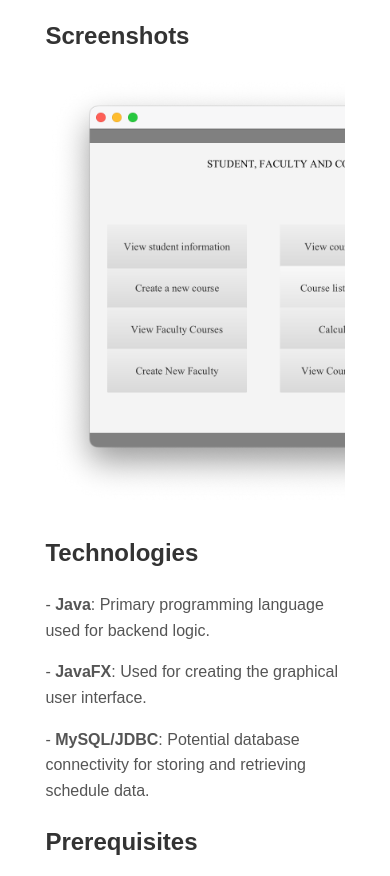
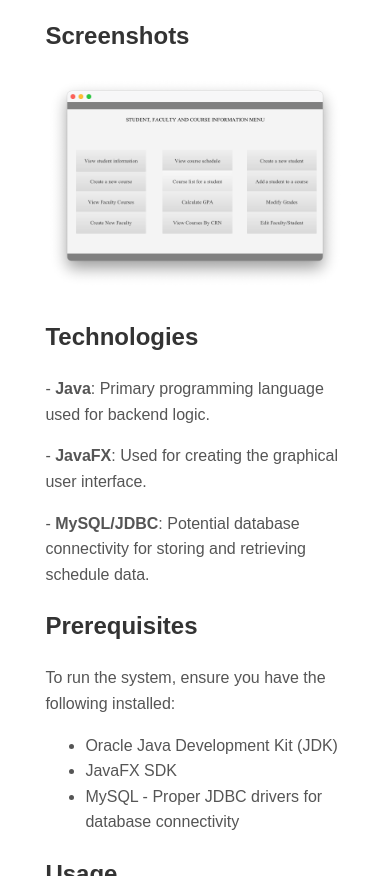
Before and after one commit to danielsilva010/MDCsys-withDB, a plain HTML site: page docs/index.html in a window 390 px wide. Shown: the part 874-1750 px from the top of the page. Drawn offline with Linux system fonts and the light colour scheme.

Commit message:
Update styles.css

```diff
--- a/docs/styles.css
+++ b/docs/styles.css
@@ -19,3 +19,9 @@ code {
     padding: 2px 4px;
     border-radius: 3px;
 }
+@media (max-width: 767px) {
+  img {
+    max-width: 100%;
+    height: auto;
+  }
+}
```
